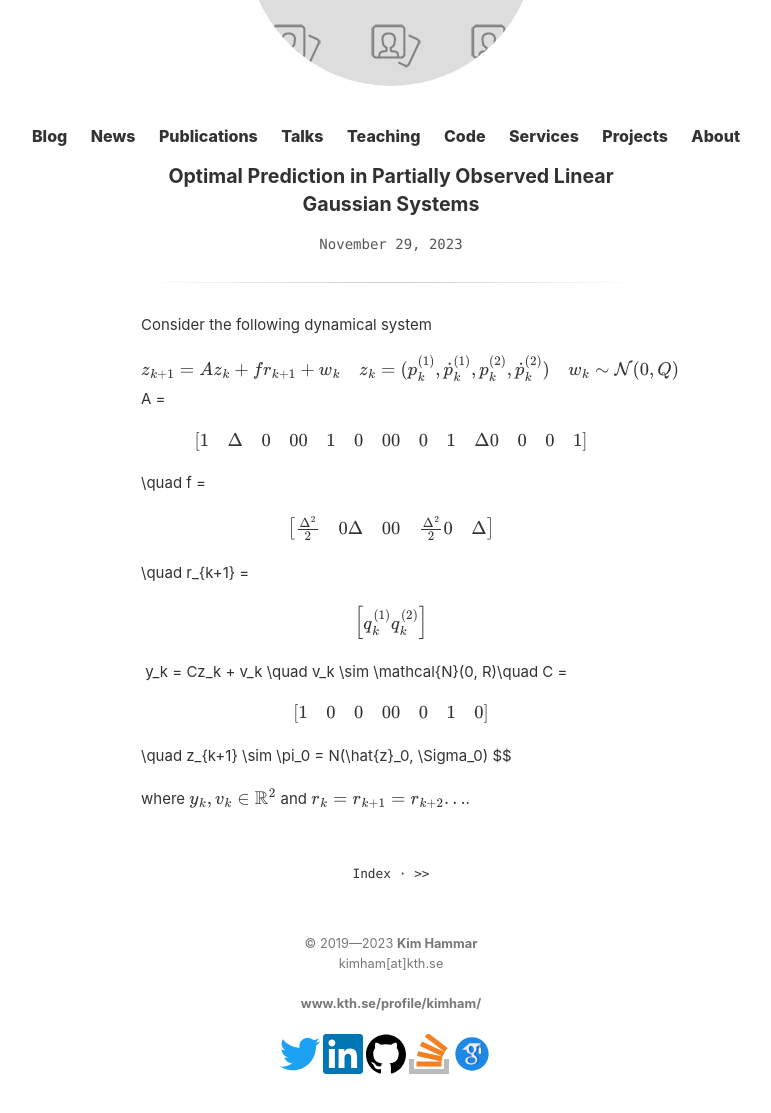
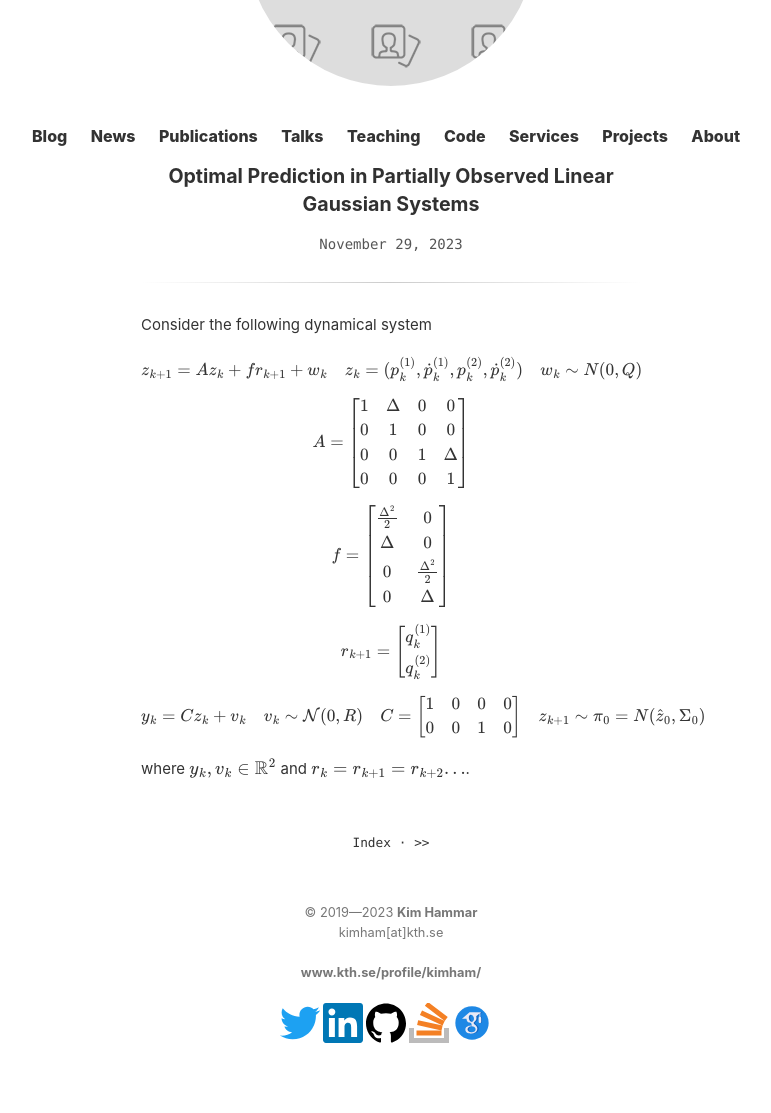
Before and after one commit to Limmen/Limmen.github.io, a Jekyll site: the page built from _posts/2023-11-29-chapman.md, in a window 1280 px wide, cut to the strip 244-1359 px from the top of the page. Shown: the whole strip, without its empty margins (249-1020 px from the left). Built offline with Jekyll 4.4.1, drawn with Linux system fonts in a browser that asks for light colours; formulas are drawn with MathJax 3; after the commit the page ends 1328 px from its top, so only the background shows below that.

Commit message:
chapman [WIP]

```diff
--- a/_posts/2023-11-29-chapman.md
+++ b/_posts/2023-11-29-chapman.md
@@ -6,28 +6,37 @@ updated: 2023-09-09 19:31
 Consider the following dynamical system
 
 $$
-z_{k+1} = Az_k + fr_{k+1} + w_k \quad z_k = (p_k^{(1)} , \dot{p}^{(1)}_k, p_k^{(2)}, \dot{p}_k^{(2)}) \quad w_k \sim \mathcal{N}(0, Q)
+z_{k+1} = Az_k + fr_{k+1} + w_k \quad z_k = (p_k^{(1)} , \dot{p}^{(1)}_k, p_k^{(2)}, \dot{p}_k^{(2)}) \quad w_k \sim N(0, Q)
+$$
+
 $$
 A =
   \begin{bmatrix}
     1 & \Delta & 0 & 0\\
     0 & 1 & 0 & 0\\
     0 & 0 & 1 & \Delta\\
-    0 & 0 & 0 & 1\\
-  \end{bmatrix}\quad
+    0 & 0 & 0 & 1
+  \end{bmatrix}
+$$
+
+$$
  f =
   \begin{bmatrix}
     \frac{\Delta^2}{2} & 0\\
     \Delta & 0\\
     0 & \frac{\Delta^2}{2}\\
-    0 & \Delta\\
-  \end{bmatrix}\quad
+    0 & \Delta
+  \end{bmatrix}
+$$
+
+$$
  r_{k+1} =
   \begin{bmatrix}
     q_k^{(1)}\\
     q_k^{(2)}
   \end{bmatrix}
 $$
+
 $$
   y_k = Cz_k + v_k \quad v_k \sim \mathcal{N}(0, R)\quad
         C = \begin{bmatrix}
```
